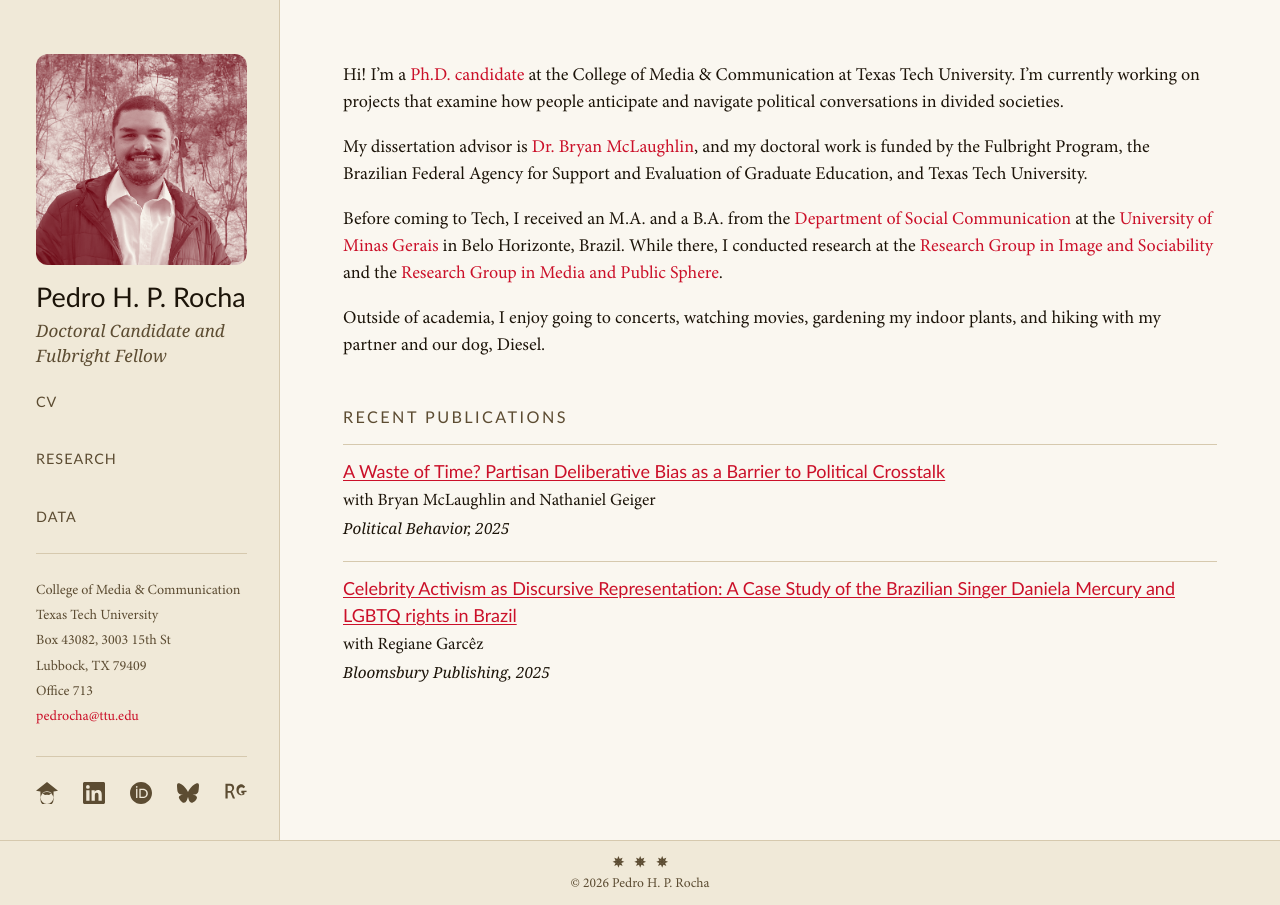
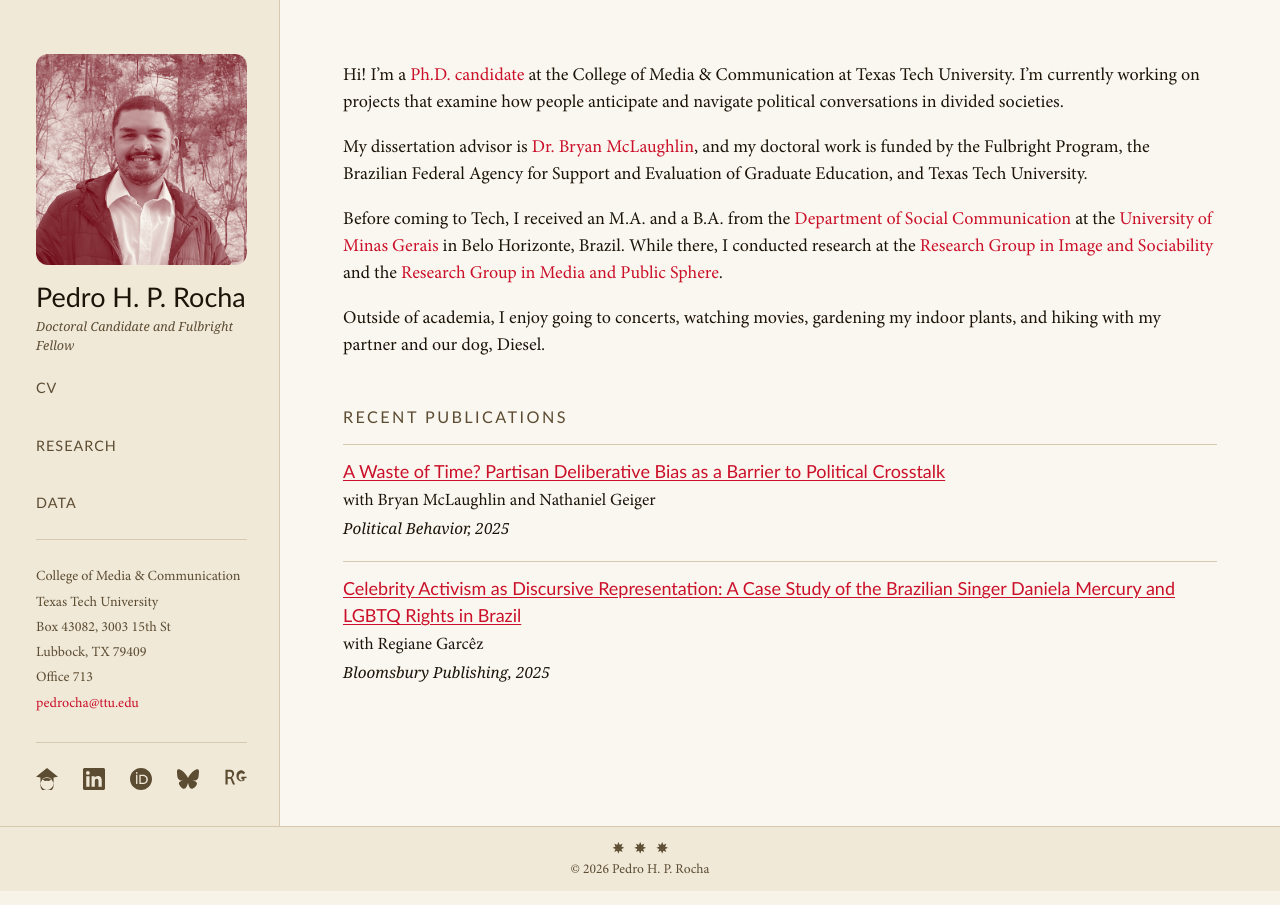
Before and after one commit to pedrohprocha/pedrohprocha.github.io, a Jekyll site: the page built from index.md, in a window 1280 px wide. Built offline with Jekyll 4.4.1, drawn with Linux system fonts in a browser that asks for light colours; some web fonts are replaced.

Commit message:
change description

```diff
--- a/_data/publications.yml
+++ b/_data/publications.yml
@@ -4,7 +4,7 @@
     venue: "Political Behavior, 2025"
     doi: "https://doi.org/10.1007/s11109-025-10068-w"
 
-  - title: "Celebrity Activism as Discursive Representation: A Case Study of the Brazilian Singer Daniela Mercury and LGBTQ rights in Brazil"
+  - title: "Celebrity Activism as Discursive Representation: A Case Study of the Brazilian Singer Daniela Mercury and LGBTQ Rights in Brazil"
     authors: "with Regiane Garcêz"
     venue: "Bloomsbury Publishing, 2025"
     doi: "https://www.bloomsbury.com/us/audience-interactions-in-contemporary-celebrity-culture-9781666922431/"
--- a/assets/css/main.css
+++ b/assets/css/main.css
@@ -331,7 +331,7 @@
 }
 
 .tagline {
-    font-size: 0.95rem;
+    font-size: 0.70rem;
     color: var(--muted);
     font-style: italic;
     margin-top: 0;
```
Also changed, not shown: 1 other file.
